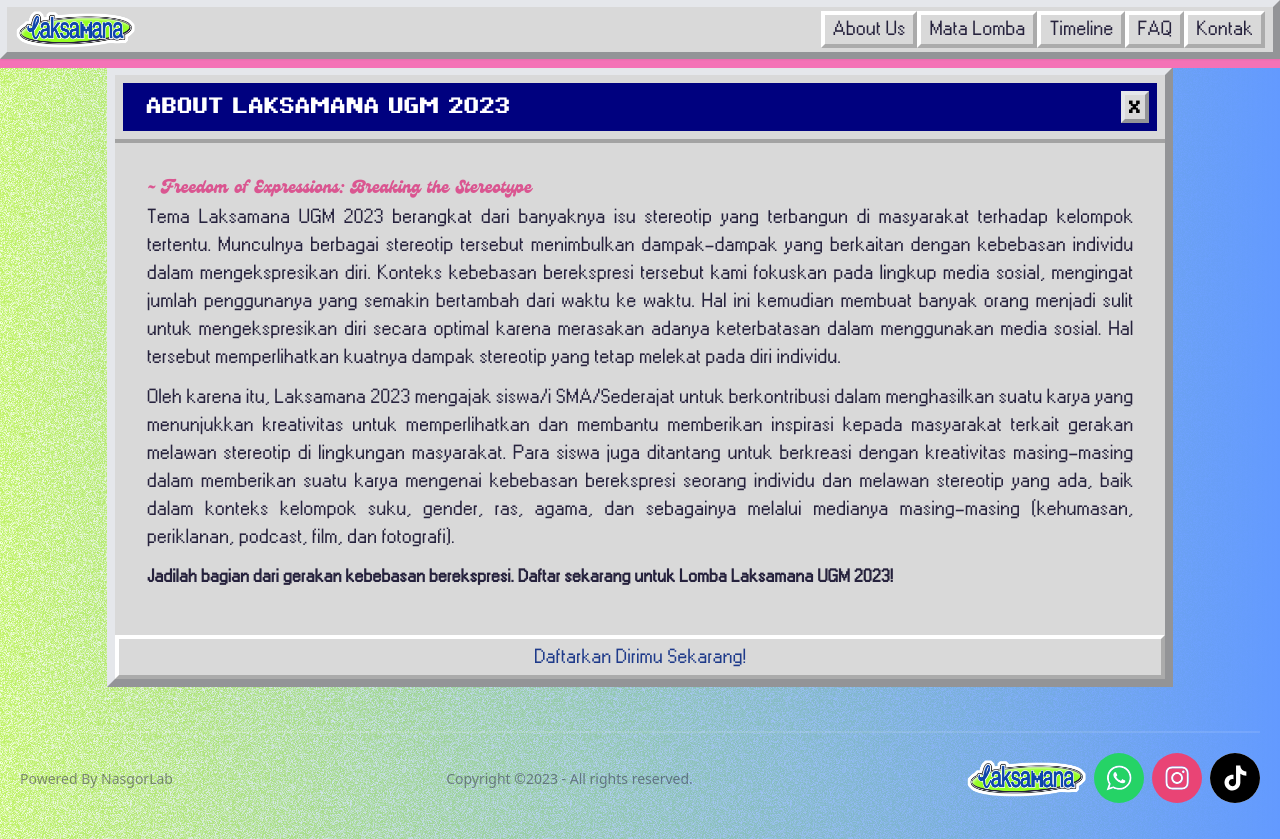
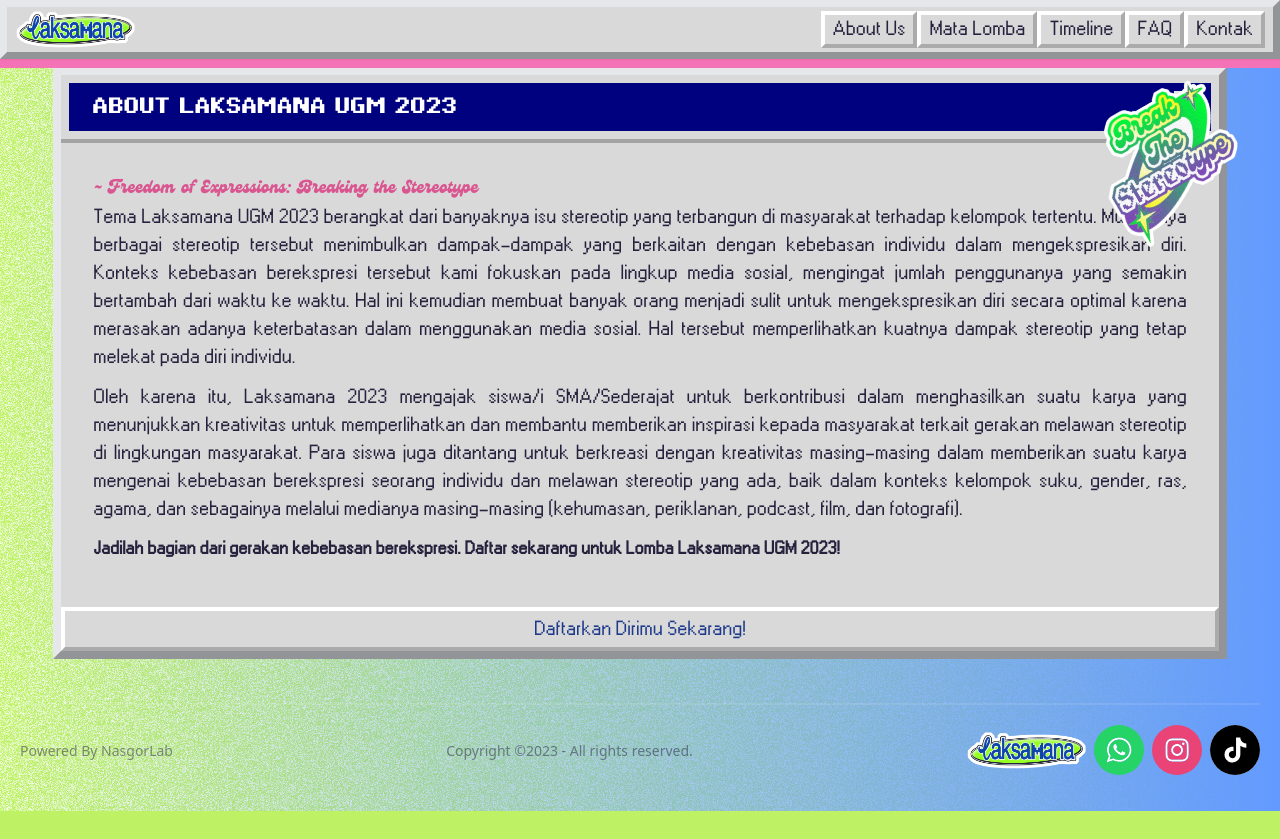
Before and after one commit to Ramasanjaya22/laksamanaugm23-landing, a Next.js app: page /about-us in a window 1280 px wide. After the commit the page ends 811 px from the top, so only its background shows below. Built offline with nearby package versions, Linux system fonts and the light colour scheme.

Commit message:
minor about us

```diff
--- a/app/about-us/page.js
+++ b/app/about-us/page.js
@@ -4,7 +4,7 @@
 function AboutUs() {
   return (
     <div
-      className={"m-2 border-8 h-full w-10/12 mx-auto bg-[#D9D9D9]"}
+      className={"m-2 border-8 h-full w-11/12 mx-auto items-center bg-[#D9D9D9]"}
       style={{ borderStyle: "outset" }}
     >
       <div
@@ -12,6 +12,11 @@
           "w-full bg-[#D9D9D9] p-2 h-[10%] border-b-4 border-[#A3A3A3]"
         }
       >
+          <img
+            src="Sticker6.png"
+            alt="stiker"
+            className="absolute right-[3%] top-[10%] md:w-[12%] lowfpsleft overflow-hidden w-28"
+          />
         <div className={"w-full flex bg-[#00017F] p-2 h-[10%]"}>
           <p className={"text-white text-xl text-center px-4 pixeloid-sans"}>
             ABOUT LAKSAMANA UGM 2023
```
Also changed, not shown: public/Sticker6.png (added).
